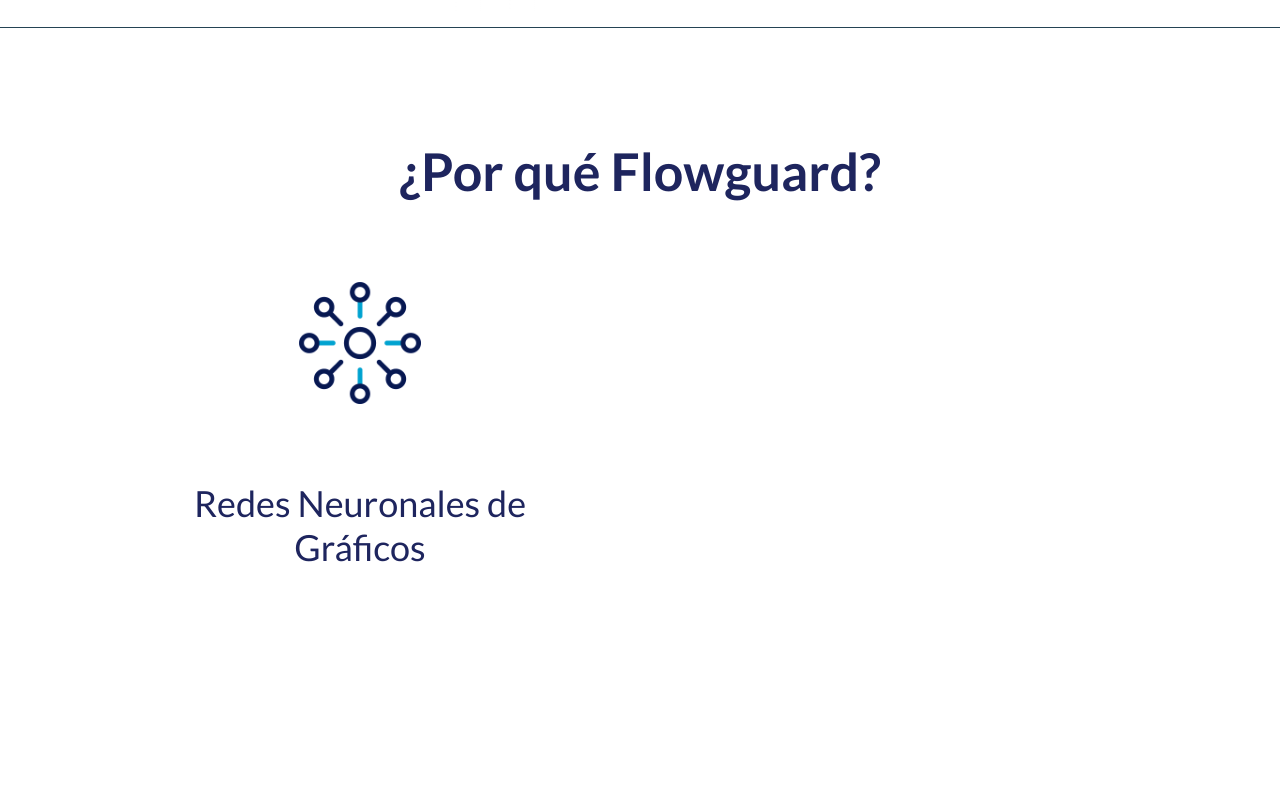
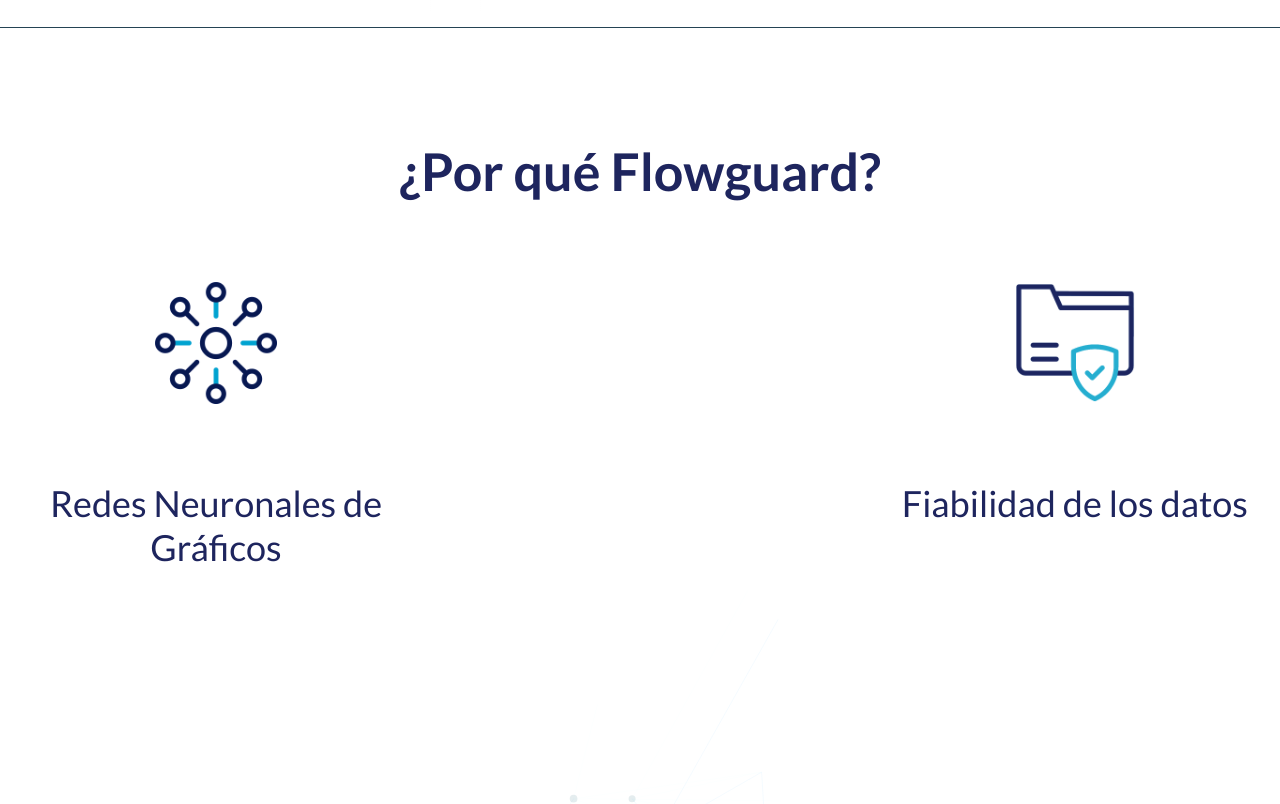
Before and after one commit to telcash/flowguard_frontend, a React (Create React App) app: page / in a window 1280 px wide. Shown: the part 1660-2464 px from the top of the page. Built offline with nearby package versions, Linux system fonts and the light colour scheme.

Commit message:
Ajustados estilos en Features

```diff
--- a/src/components/neurons/Neurons.jsx
+++ b/src/components/neurons/Neurons.jsx
@@ -82,7 +82,7 @@ export class Circle {
       //if (!this.active) return;
       ctx.beginPath();
       ctx.arc(this.pos.x, this.pos.y, this.radius, 0, 2 * Math.PI, false);
-      ctx.fillStyle = "rgba(23,164,208," + this.active + ")";
+      ctx.fillStyle = "rgba(0,76,99," + this.active + ")";
       ctx.fill();
     };
 }
--- a/src/containers/features/features.css
+++ b/src/containers/features/features.css
@@ -68,3 +68,13 @@
         padding: 0;
     }
 }
+
+@media only screen and (min-width: 1200px) and (max-width: 1600px) {
+    .fg__features-container {
+        padding: 1rem;
+    }
+
+    .fg__features_cards {
+        column-gap: 3.5rem;
+    }
+}
```
